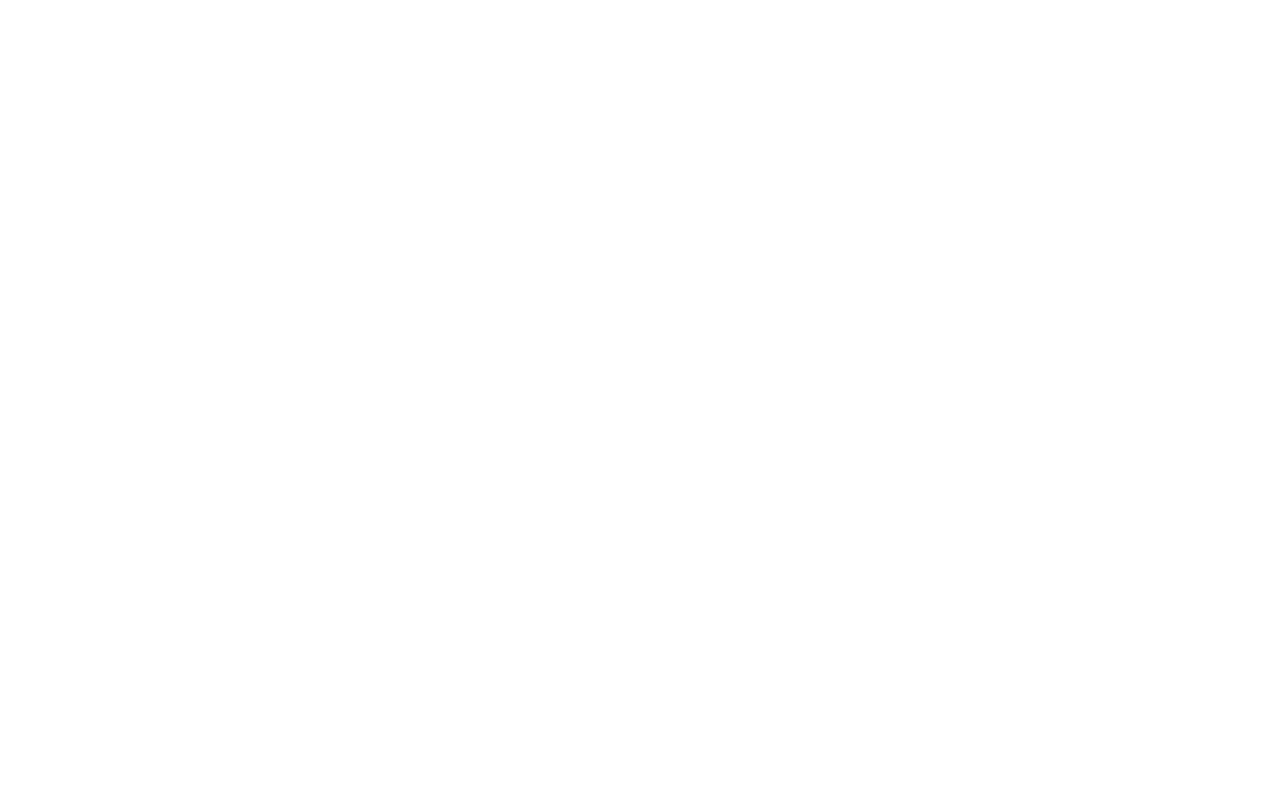
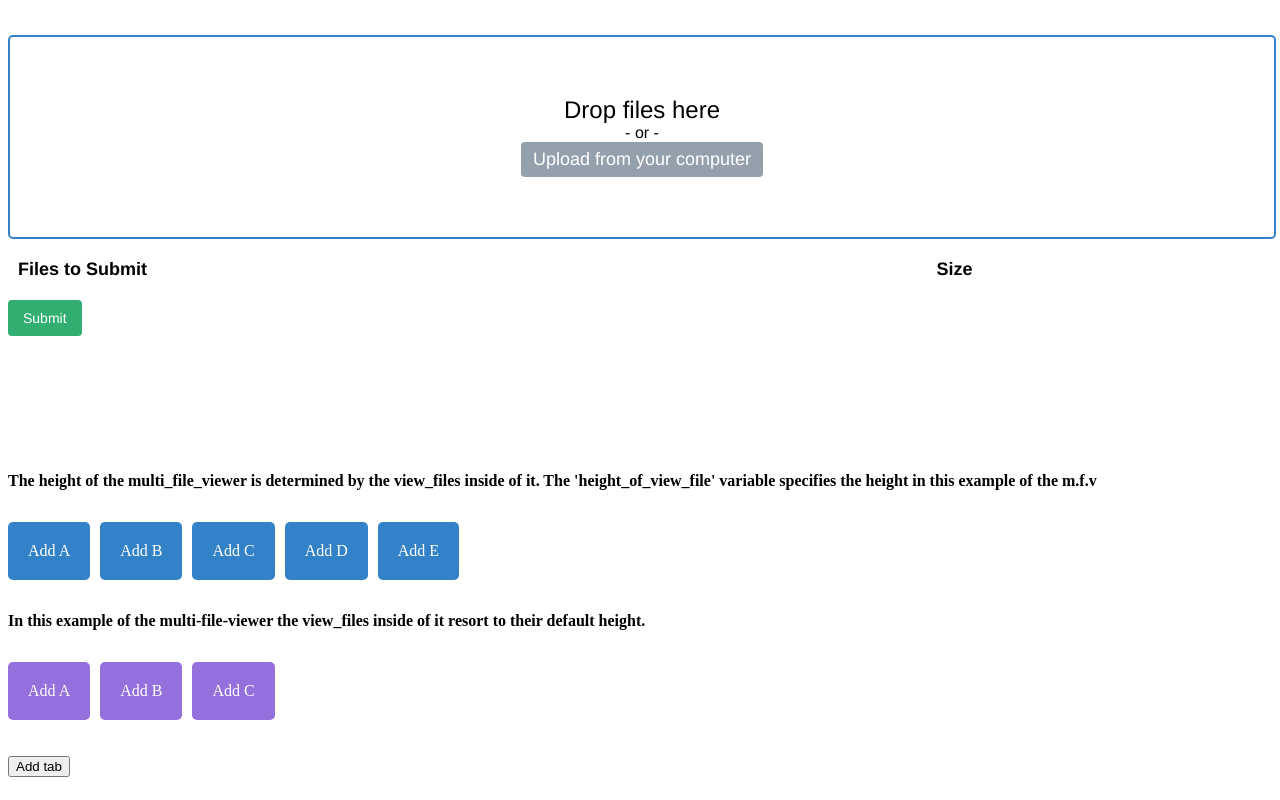
Before and after one commit to eecs-autograder/ag-website-vue, a Vue app: page / in a window 1280 px wide. Shown: the part 6300-7100 px from the top of the page. Before the commit the page ends 6243 px from the top, so only its background shows below. Built offline with nearby package versions, Linux system fonts and the light colour scheme.

Commit message:
Added the modal to warn users when they've submitted empty files.

```diff
--- a/src/components/file_upload.vue
+++ b/src/components/file_upload.vue
@@ -6,41 +6,77 @@
            @change="add_files_from_button($event)"
            multiple>
     <div id="drag-and-drop"
-      @dragenter="files_dragged_over = true"
-      @dragleave="files_dragged_over = false"
-      @dragover="on_file_hover($event)"
-      @drop="add_dropped_files($event)">
+         :class="{'drag-and-drop-hover': d_files_dragged_over}"
+         @dragenter="d_files_dragged_over = true"
+         @dragleave="d_files_dragged_over = false"
+         @dragover="on_file_hover($event)"
+         @drop="add_dropped_files($event)">
       <div id="drag-and-drop-body">
 
         <div id="drop-here">Drop files here</div>
         <div style="font-size: medium">- or -</div>
-        <button id="add-files" class="gray-button">
+        <button id="add-files"
+                class="gray-button"
+                @click="$refs.file_input.click()">
           <div>Upload from your computer</div>
         </button>
 
       </div>
     </div>
 
-    <table class="table student-files-uploaded-table">
+    <table class="student-files-uploaded-table">
       <thead>
         <tr>
-          <th class="name-of-file-label">{{file_list_label}}</th>
+          <th class="name-of-file-label">{{d_file_list_label}}</th>
           <th class="size-of-file-label">Size</th>
         </tr>
       </thead>
       <tbody>
-        <tr v-for="(file, index) of files">
+        <tr v-for="(file, index) of d_files" :class="table_row_styling(file, index)">
           <td class="name-of-file">{{file.name}}</td>
           <td class="size-of-file">{{file.size}} Bytes</td>
           <td class="remove-file-button">
-            <button></button>
+            <i class="fas fa-times" @click="remove_file_from_submission(file.name, index)"
+                    :class="file.size === 0 ? 'remove-button-icon-empty-file' :
+                                              'remove-button-icon-non-empty-file'">
+
+            </i>
           </td>
         </tr>
       </tbody>
     </table>
-    <button class="submit-files-button" @click="attempt_to_submit()">
-      {{submit_button_text}}
+    <button class="submit-files-button green-button" @click="attempt_to_submit()">
+      {{d_submit_button_text}}
     </button>
+
+    <modal ref="empty_file_found_in_submission_attempt"
+           :size="'large'"
+           :include_closing_x="false">
+      <h2>You submission contains empty files!!!</h2>
+      <hr>
+      <div class="modal-body">
+        <p class="empty-file-list-label">
+          The following files in your submission are empty:
+        </p>
+        <ul class="list-of-empty-file-names">
+          <li v-for="empty_file of Array.from(d_empty_files)">
+            <i class="fas fa-exclamation-triangle empty-warning-symbol"></i>
+            {{empty_file}}
+          </li>
+        </ul>
+      </div>
+      <div class="modal-footer">
+        <button class="submit-despite-empty-files-button gray-button"
+                @click="continue_with_submission_despite_empty_files()">
+          Submit Anyway
+        </button>
+        <button class="cancel-submission-process-button red-button"
+                @click="$refs.empty_file_found_in_submission_attempt.close()">
+          Cancel
+        </button>
+      </div>
+    </modal>
+
   </div>
 </template>
 
@@ -63,20 +99,14 @@
 
     d_submit_button_text = "";
     d_file_list_label = "";
+    d_files: File[] = [];
+    d_files_dragged_over = false;
+    d_empty_files = new Set();
 
     created() {
       this.d_submit_button_text = this.submit_button_text;
       this.d_file_list_label = this.file_list_label;
     }
-
-    // @ViewChild('empty_file_found_in_submission_attempt')
-    // public empty_file_found_in_submission_attempt: ModalDirective;
-
-    files: File[] = [];
-
-    files_dragged_over = false;
-
-    empty_files = new Set();
 
     table_row_styling(file_in: File, row_index: number): string {
       if (file_in.size === 0) {
@@ -89,61 +119,63 @@
     }
 
     add_files_from_button(event: Event) {
-      console.log(event.target);
-      // for (let file of event.target.files) {
-      //   this.check_for_emptiness(file);
-      //   this.files.push(file);
-      // }
-      // event.target.value = '';
+      console.log("Adding file from button");
+      for (let file of event.target.files) {
+        this.check_for_emptiness(file);
+        this.d_files.push(file);
+      }
+      event.target.value = '';
     }
 
     add_dropped_files(event: Event) {
+      console.log("Adding dropped file");
       event.stopPropagation();
       event.preventDefault();
-      // for (let file of event.dataTransfer.files) {  // what is data transfer?
-        // this.check_for_emptiness(file);
-        // this.files.push(file);
-      // }
-      this.files_dragged_over = false;
-      // event.target.value = ''; // can you set value of target????
+      for (let file of event.dataTransfer.files) {  // what is data transfer?
+        this.check_for_emptiness(file);
+        this.d_files.push(file);
+      }
+      this.d_files_dragged_over = false;
+      event.target.value = ''; // can you set value of target????
     }
 
     remove_file_from_submission(filename: string, file_index: number) {
       console.log(`removing file: ${filename}`);
-      this.files.splice(file_index, 1);
-      if (this.empty_files.has(filename)) {
-        this.empty_files.delete(filename);
+      this.d_files.splice(file_index, 1);
+      if (this.d_empty_files.has(filename)) {
+        this.d_empty_files.delete(filename);
       }
     }
 
     attempt_to_submit() {
-      if (this.empty_files.size !== 0) {
-        // this.empty_file_found_in_submission_attempt.show(); MODAL
+      if (this.d_empty_files.size !== 0) {
+        this.$refs.empty_file_found_in_submission_attempt.open();
       }
       else {
-        this.$emit('submit_click', this.files);
+        this.$emit('submit_click', this.d_files);
       }
     }
 
     continue_with_submission_despite_empty_files() {
-      this.$emit('submit_click', this.files);
+      this.$emit('submit_click', this.d_files);
+      this.$refs.empty_file_found_in_submission_attempt.close();
     }
 
     check_for_emptiness(file: File) {
-      if (file.size === 0 && !this.empty_files.has(file.name)) {
-        this.empty_files.add(file.name);
+      if (file.size === 0 && !this.d_empty_files.has(file.name)) {
+        this.d_empty_files.add(file.name);
       }
     }
 
     on_file_hover(event: Event) {
       event.stopPropagation();
       event.preventDefault();
-      // event.dataTransfer.dropEffect = 'copy'; // what is data transfer?
+      event.dataTransfer.dropEffect = 'copy'; // what is data transfer?
     }
 
     clear_files() {
-      this.files = [];
-      this.empty_files.clear();
+      this.d_files = [];
+      this.d_empty_files.clear();
     }
   }
 </script>
@@ -152,13 +184,12 @@
 @import '@/styles/colors.scss';
 @import '@/styles/button_styles.scss';
 
-#add-files {
-  border: none;
-  font-size: large;
+#file-upload-container {
+  font-family: Helvetica;
 }
 
-#file-upload-container {
-  font-family: Helvetica;
+#submit {
+  display: none;
 }
 
 #drag-and-drop {
@@ -173,25 +204,33 @@
   width: 100%;
 }
 
-/*#drag-and-drop:hover {*/
-  /*background-color: hotpink;*/
-/*}*/
+.drag-and-drop-hover {
+  background-color: $pebble-light;
+}
 
 #drop-here {
   font-size: x-large;
 }
 
-#submit {
-  /*display: none;*/
+#add-files {
+  border: none;
+  font-size: large;
+  color: white;
 }
 
-.hover {
-  background-color: lightgray;
+// TABLEEEEEEEEEEEEEEEEEEEEEEEEEEEEEEEEEEEEEEEEEEEEEEEEEEEEEEEEEEEEEEEEEEEEEEEEEEEE START
+
+.student-files-uploaded-table {
+  border-collapse: collapse;
+  margin-top: 10px;
+  margin-bottom: 10px;
+  width: 100%;
 }
 
-.student-files-uploaded-table {
-  margin-top: 10px;
-  margin-bottom: 10px;
+.student-files-uploaded-table td {
+  padding: 10px;
+  border-right: 0;
+  border-left: 0;
 }
 
 .name-of-file, .size-of-file {
@@ -201,6 +240,36 @@
 .name-of-file-label, .size-of-file-label {
   border-bottom: none;
   font-size: 18px;
+  text-align: left;
+  padding: 10px;
+}
+
+.file-empty-row, .file-not-empty-row-even, .file-not-empty-row-odd {
+  border-top: 0;
+  border-bottom: 5px solid white;
+}
+
+.file-empty-row {
+  background-color: $warning-red;
+  color: white;
+  border-radius: 10px;
+}
+
+.file-not-empty-row-odd {
+  background-color: $pebble-light;
+}
+
+.file-not-empty-row-even {
+  background-color: $pebble-medium;
+}
+
+table tbody tr td {
+  border-top: 0;
+}
+
+.remove-button-icon-empty-file, .remove-button-icon-non-empty-file {
+  vertical-align: middle;
+  cursor: pointer;
 }
 
 .remove-button-icon-non-empty-file {
@@ -211,64 +280,32 @@
   color: white;
 }
 
-.submit-files-button {
-  background-color: $save-green;
-  color: white;
-}
+// TABLEEEEEEEEEEEEEEEEEEEEEEEEEEEEEEEEEEEEEEEEEEEEEEEEEEEEEEEEEEEEEEEEEEEEEEEEEEEE END
 
-.file-empty-row {
-  background-color: $warning-red;
-  color: white;
-}
 
-.file-not-empty-row-odd {
-  background-color: $pebble-medium;
-}
-
-.file-not-empty-row-even {
-  background-color: $pebble-light;
-}
-
-.file-empty-row, .file-not-empty-row-even, .file-not-empty-row-odd {
-  border-top: 0px;
-  border-bottom: 5px solid white;
-}
-
-table tbody tr td {
-  border-top: 0px;
-}
+// MODAL --------------------------------------- START
 
 .modal-title {
   text-align: left;
 }
 
 .submit-despite-empty-files-button {
-  background-color: $baking-pan;
   margin-right: 15px;
 }
 
-.cancel-submission-process-button {
-  background-color: $warning-red;
-}
-
-.submit-despite-empty-files-button, .cancel-submission-process-button {
-  color: white;
-  border-radius: 4px;
+.submit-despite-empty-files-button, .cancel-submission-process-button, .submit-files-button {
   padding: 10px 15px;
   border: 0px;
 }
 
 .list-of-empty-file-names {
-  padding: 0px;
+  padding: 0;
   margin-bottom: 0px;
 }
 
-.list-of-empty-file-names li:before {
-  font-family: 'FontAwesome';
-  font-size: 13px;
-  margin-right: 8px;
-  content: '\f071';
+.empty-warning-symbol {
   color: orange;
+  padding-right: 10px;
 }
 
 .list-of-empty-file-names li {
@@ -279,8 +316,14 @@
   color: black;
 }
 
+.list-of-empty-file-names li:last-child {
+  margin-bottom: 15px;
+}
+
 .empty-file-list-label {
   margin-bottom: 15px;
 }
 
+// MODAL --------------------------------------- END
+
 </style>
--- a/src/components/hello_world.vue
+++ b/src/components/hello_world.vue
@@ -7,11 +7,12 @@
     <DropdownDemo></DropdownDemo>
     <DropdownTypeaheadDemo></DropdownTypeaheadDemo>
     <ModalDemo></ModalDemo>
-    <!--<MultiFileViewerDemo></MultiFileViewerDemo>-->
-    <!--<TabsDemo></TabsDemo>-->
-    <!--<TooltipDemo></TooltipDemo>-->
-    <!--<ToggleDemo></ToggleDemo>-->
-    <!--<ViewFileDemo></ViewFileDemo>-->
+    <FileUploadDemo></FileUploadDemo>
+    <MultiFileViewerDemo></MultiFileViewerDemo>
+    <TabsDemo></TabsDemo>
+    <TooltipDemo></TooltipDemo>
+    <ToggleDemo></ToggleDemo>
+    <ViewFileDemo></ViewFileDemo>
   </div>
 </template>
 
--- a/src/demos/file_upload_demo.vue
+++ b/src/demos/file_upload_demo.vue
@@ -1,5 +1,5 @@
 <template>
-  <div>
+  <div id="file-upload-demo">
     <FileUpload
       @submit_click="print_message($event)">
 
@@ -25,4 +25,9 @@
 
 <style scoped lang="scss">
 
+#file-upload-demo {
+  margin-top: 100px;
+  margin-bottom: 100px;
+}
+
 </style>
```
